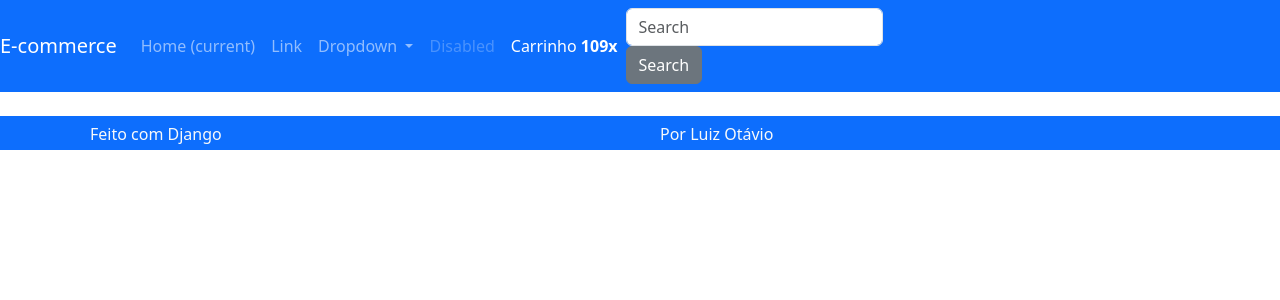
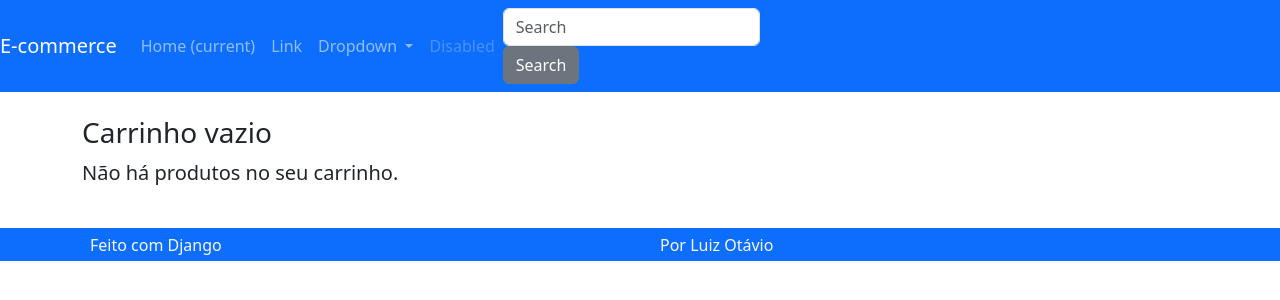
Before and after one commit to vinnicius-martins/django-projeto-ecommerce, a Django app: page /carrinho/ in a window 1280 px wide. Shown: the top 300 px of the page. Run offline with Django 4.2, Linux system fonts and the light colour scheme; parts of the project's set-up code (start-up, migrations or seed data) failed here and were passed over; some libraries are stand-ins or nearby versions.

Commit message:
implementado carrinho

```diff
--- a/produto/templates/produto/carrinho.html
+++ b/produto/templates/produto/carrinho.html
@@ -1,5 +1,86 @@
 {% extends 'base.html' %}
+{% load omfilters %}
+{% load static %}
 
 {% block conteudo %}
-    {{ request.session.carrinho }}
+{% if carrinho %}
+    <div class="row mt-3">
+        <div class="col">
+            <h3>Carrinho de compras</h3>
+            <p class="lead">Os produtos, quantidades e preços que você escolheu.</p>
+
+            <div class="table-responsive">
+                <table class="table">
+                    <tr>
+                        <th class="d-none d-lg-block">Imagem</th>
+                        <th>Produto</th>
+                        <th>V.</th>
+                        <th>QTD.</th>
+                        <th>Total</th>
+                    </tr>
+
+                    {% for linha in carrinho.values %}
+                    <tr>
+                        <td class="d-none d-lg-block">
+                            <img alt="" class="cart-img" src="{% get_media_prefix %}{{ linha.imagem }}">
+                        </td>
+                        <td>
+                            <a href="{% url 'produto:detalhe' linha.slug %}">
+                                {{ linha.produto_nome }}
+                            </a>
+                            <a class="ml-3" href="{% url 'produto:removerdocarrinho' %}?vid={{ linha.variacao_id }}">
+                                <i class="fas fa-times-circle text-danger" aria-hidden="true"></i>
+                            </a>
+                        </td>
+                        <td>{{ linha.variacao_nome }}</td>
+                        <td>
+                            {{ linha.quantidade }} x
+                            {% if linha.preco_unitario_promocional %}
+                            {{ linha.preco_unitario_promocional | formata_preco}}
+                            {% else %}
+                            {{ linha.preco_unitario | formata_preco }}
+                            {% endif %}
+                        </td>
+
+                        {% if linha.preco_quantitativo_promocional %}
+                        <td>{{ linha.preco_quantitativo_promocional | formata_preco}}</td>
+                        {% else %}
+                        <td>{{ linha.preco_quantitativo | formata_preco }}</td>
+                        {% endif %}
+                    </tr>
+                    {% endfor %}
+
+                </table>
+            </div>
+        </div>
+    </div>
+
+
+    <div class="row mt-3">
+        <div class="col-lg">
+            <p class='lead'>Total no carrinho</p>
+
+            <div class='table-responsive'>
+                <table class="table">
+                    <tr>
+                        <td class="font-weight-bold">Total</td>
+                        <td>R$100000</td>
+                    </tr>
+                </table>
+            </div>
+        </div>
+        <div class="col-lg mt-auto">
+            <a class="btn btn-lg btn-block btn-primary" href="#">
+                Finalizar a compra
+            </a>
+        </div>
+    </div>
+{% else %}
+    <div class="row mt-3">
+        <div class="col">
+            <h3>Carrinho vazio</h3>
+            <p class="lead">Não há produtos no seu carrinho.</p>
+        </div>
+    </div>
+{% endif %}
 {% endblock %}
--- a/produto/templatetags/omfilters.py
+++ b/produto/templatetags/omfilters.py
@@ -7,3 +7,8 @@ register = Library()
 @register.filter
 def formata_preco(val):
     return utils.formata_preco(val)
+
+
+@register.filter()
+def cart_total_qtd(carrinho):
+    return utils.cart_total_qtd(carrinho)
--- a/produto/views.py
+++ b/produto/views.py
@@ -104,12 +104,34 @@ class AdicionarAoCarrinho(View):
 
 class RemoverDoCarrinho(View):
     def get(self, *args, **kwargs):
-        return HttpResponse('RemoverDoCarrinho')
+        http_referer = self.request.META.get('HTTP_REFERER', reverse('produto:lista'))
+        variacao_id = self.request.GET.get('vid')
+
+        if not variacao_id:
+            return redirect(http_referer)
+
+        if not self.request.session.get('carrinho'):
+            return redirect(http_referer)
+
+        if variacao_id not in self.request.session['carrinho']:
+            return redirect(http_referer)
+
+        carrinho = self.request.session['carrinho']
+        messages.success(self.request, f'Produto {carrinho[variacao_id]["produto_nome"]} '
+                                       f'{carrinho[variacao_id]["variacao_nome"]} removido do seu carrinho.')
+
+        del self.request.session['carrinho'][variacao_id]
+        self.request.session.save()
+
+        return redirect(http_referer)
 
 
 class Carrinho(View):
     def get(self, *args, **kwargs):
-        return render(self.request, 'produto/carrinho.html')
+        contexto = {
+            'carrinho': self.request.session.get('carrinho', {})
+        }
+        return render(self.request, 'produto/carrinho.html', context=contexto)
 
 
 class Finalizar(View):
--- a/templates/parciais/_nav.html
+++ b/templates/parciais/_nav.html
@@ -1,3 +1,4 @@
+{% load omfilters %}
 <nav class="navbar navbar-dark bg-primary navbar-expand-lg">
         <a class="navbar-brand" href="{% url 'produto:lista' %}">E-commerce</a>
         <button class="navbar-toggler" type="button" data-toggle="collapse" data-target="#navbarSupportedContent"
@@ -28,19 +29,22 @@
                 <li class="nav-item">
                     <a class="nav-link disabled" href="#">Disabled</a>
                 </li>
+
+                {% if request.session.carrinho %}
                 <li class="nav-item">
-                    <a class="nav-link nav-cart-link active" href="#">
+                    <a class="nav-link nav-cart-link active" href="{% url 'produto:carrinho' %}">
                         <span class="nav-cart-text mr-1">
                             Carrinho
                         </span>
                         <span class="nav-cart-count mr-1">
-                            <strong>109x</strong>
+                            <strong>{{ request.session.carrinho|cart_total_qtd }}x</strong>
                         </span>
                         <span class="nav-cart-icon mr-2">
                             <i class="fas fa-shopping-cart"></i>
                         </span>
                     </a>
                 </li>
+                {% endif %}
             </ul>
             <form class="form-inline my-2 my-lg-0">
                 <input class="form-control mr-sm-2" type="search" placeholder="Search" aria-label="Search">
--- a/utils/utils.py
+++ b/utils/utils.py
@@ -1,2 +1,6 @@
 def formata_preco(val):
     return f'R$ {val:.2f}'.replace('.', ',')
+
+
+def cart_total_qtd(carrinho):
+    return sum([item['quantidade'] for item in carrinho.values()])
```
Also changed, not shown: db.sqlite3.
